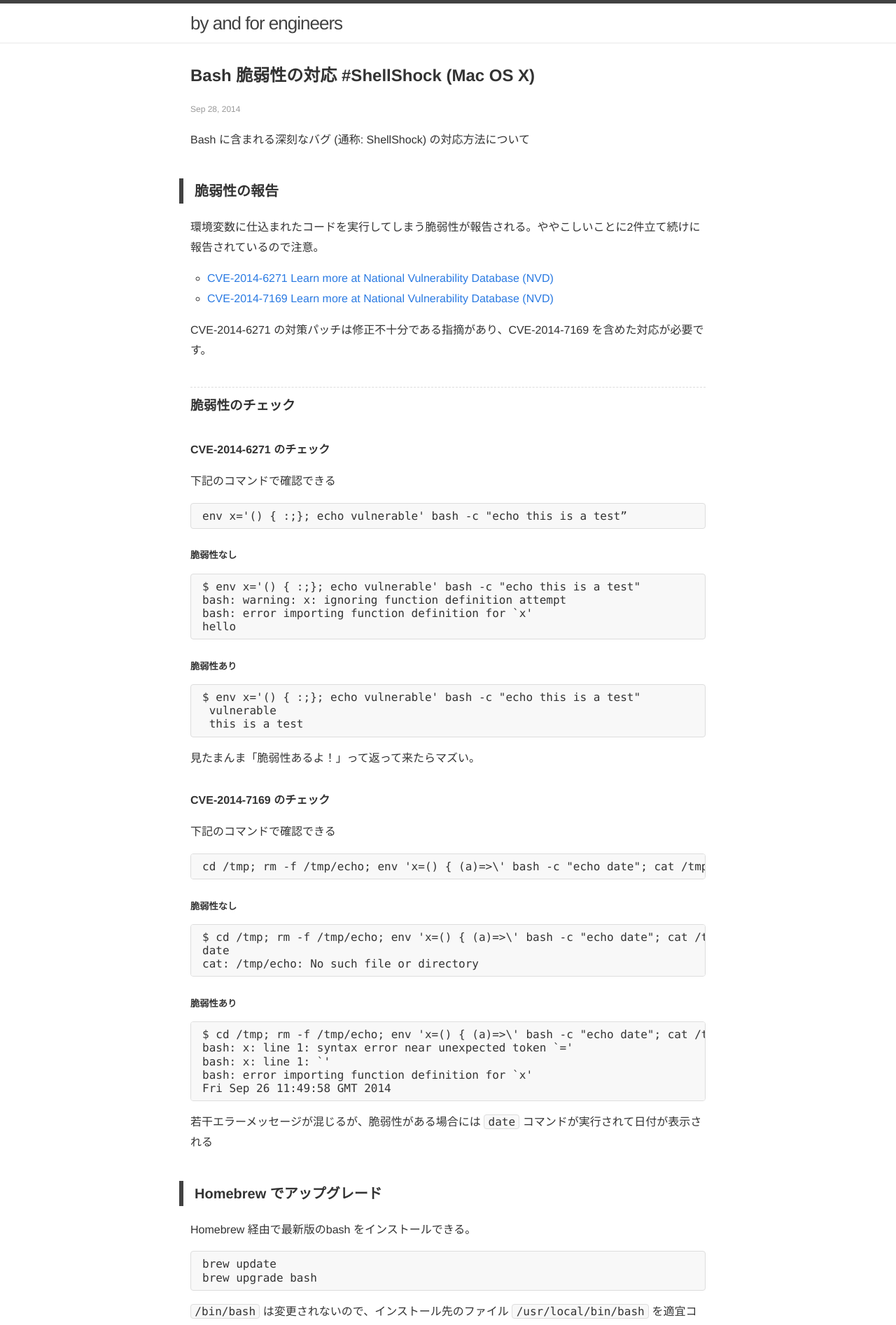
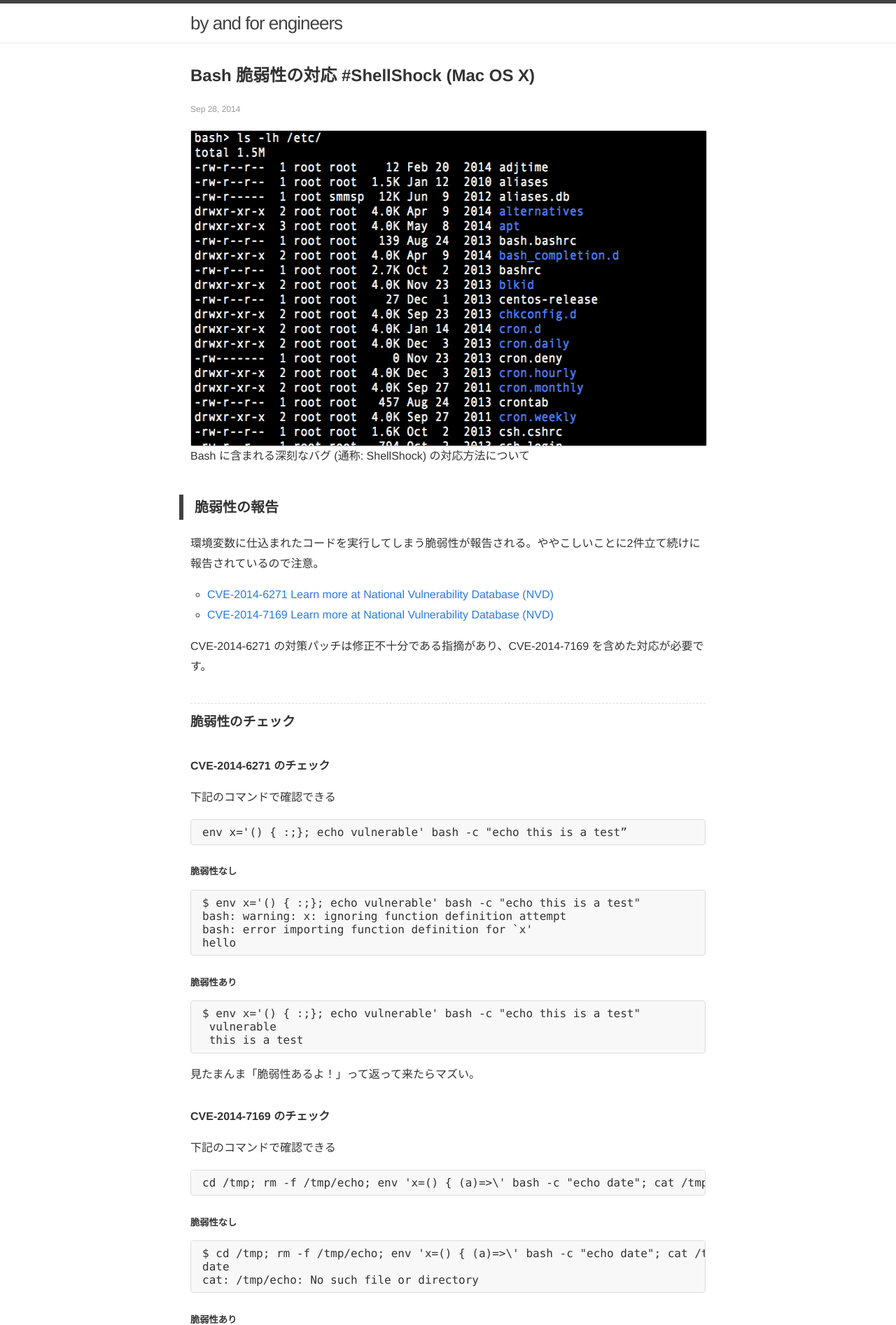
Before and after one commit to yulii/yulii.github.io, a Jekyll site: the page built from _posts/2014/2014-09-28-shell-shock.md, in a window 1280 px wide. Shown: the top 1894 px of the page at 70% size. Built offline with Jekyll 4.4.1, drawn with Linux system fonts in a browser that asks for light colours; nearby versions of some CDN libraries; Markdown is read by kramdown in place of the engine named in the settings; comment, search, counter and statistics services are not loaded.

Commit message:
add key visual

```diff
--- a/_layouts/post.html
+++ b/_layouts/post.html
@@ -7,8 +7,11 @@ schema:
 ---
 <article class="content">
   <header>
-    <h1 class="content--title">{{ page.title }}</h1>
+    <h1>{{ page.title }}</h1>
     <p><time class="muted" datetime="{{ page.date | date_to_xmlschema }}">{{ page.date | date: "%b %-d, %Y" }}</time></p>
+    {% if page.image %}
+    <img src="/img/posts/{{ page.date | date: '%Y/%Y-%m-%d' }}-kv-800x450.png" width="800" height="450" class="photo-box">
+    {% endif %}
   </header>
 
   <section class="markdown">
--- a/_sass/_base.scss
+++ b/_sass/_base.scss
@@ -160,3 +160,13 @@ pre, code {
   padding: 0.25em 1em;
   border-radius: 1.5em;
 }
+
+%photo-box, .photo-box {
+  border: 1px solid #ddd;
+  -webkit-border-radius: 2px;
+  -moz-border-radius: 2px;
+  border-radius: 2px;
+  -webkit-box-shadow: 0 2px 1px -1px rgba(0, 0, 0, 0.1);
+  -moz-box-shadow: 0 2px 1px -1px rgba(0, 0, 0, 0.1);
+  box-shadow: 0 2px 1px -1px rgba(0, 0, 0, 0.1);
+}
```
Also changed, not shown: _posts/2014/2014-09-28-shell-shock.md (+1 -0 lines), img/posts/2014/2014-09-28-kv-800x450.png (added).
